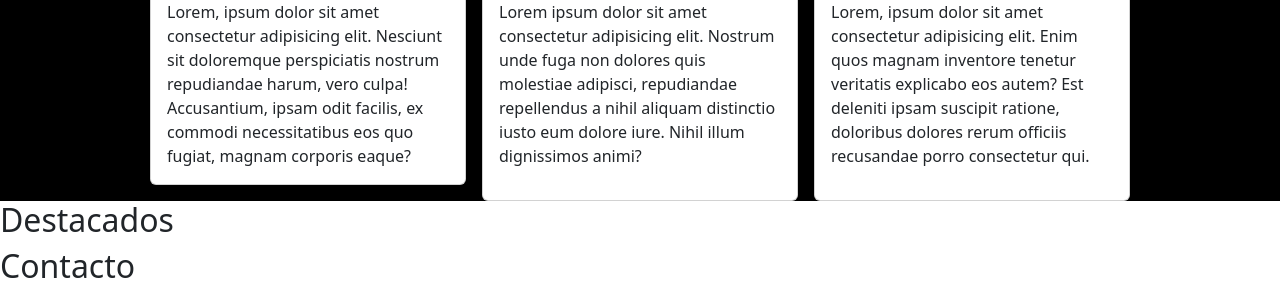
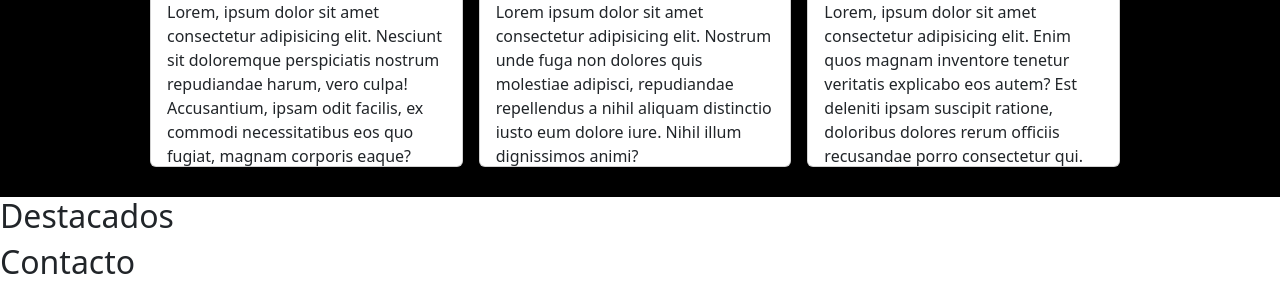
Before and after one commit to Manuelsaezsa/Viajes-chile, a plain HTML site: page index.html in a window 1280 px wide. Shown: the part 1101-1395 px from the top of the page. Drawn offline with nearby package versions, Linux system fonts and the light colour scheme.

```diff
--- a/css/style.css
+++ b/css/style.css
@@ -30,4 +30,11 @@ main {
 }
 .items{
     margin: 0 150px 0 150px;
+    padding-bottom: 30px;
 }
+.col{
+    width: 33%;
+}
+.card{
+    height: 200px;
+}
```
